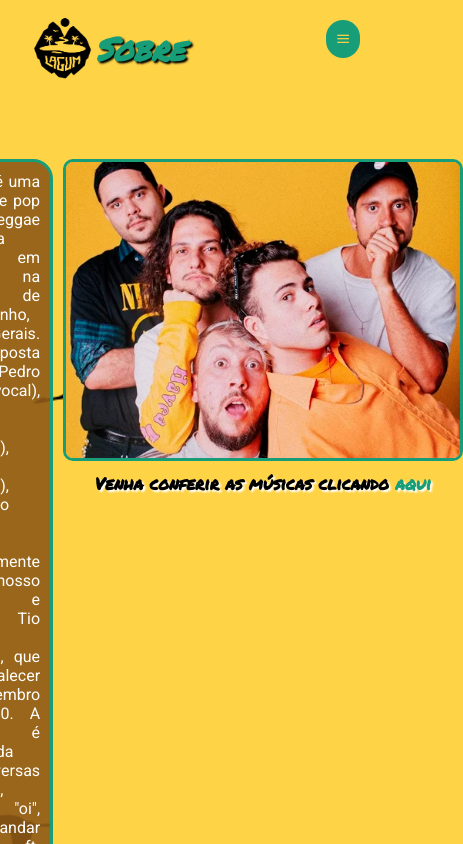
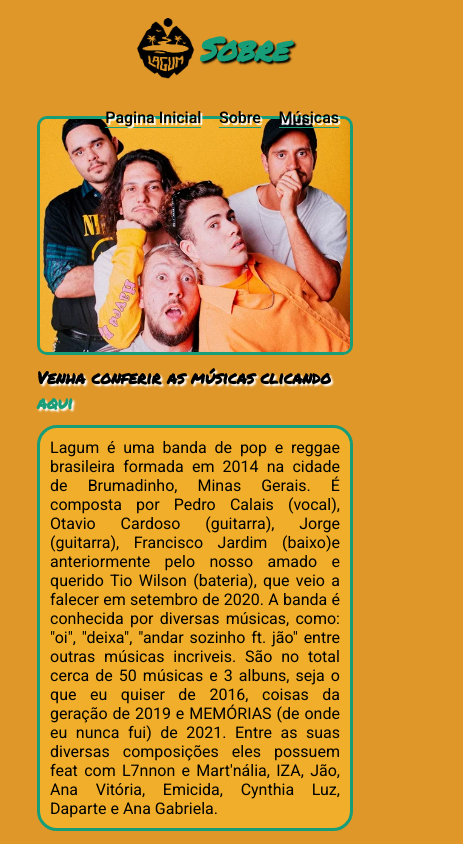
Before and after one commit to JoaoPedroMViana/Pagina-Lagum, a plain HTML site: page sobre.html in a window 390 px wide. Shown: the top 844 px of the page, 463 px wide, since content can reach past the window. Drawn offline with Linux system fonts and the light colour scheme.

Commit message:
responsividade

```diff
--- a/index.html
+++ b/index.html
@@ -8,11 +8,11 @@
     <link rel="shortcut icon" href="./src/img/icone.ico" type="image/x-icon">
     <link rel="stylesheet" href="./src/css/reset.css">
     <link rel="stylesheet" href="./src/css/index.css">
+    <link rel="stylesheet" href="./src/css/responsive.css">
 
 </head>
 
 <body class="corpo">
-
 
    <div class="modal">
         <section class="secLateral">
--- a/sobre.html
+++ b/sobre.html
@@ -8,6 +8,7 @@
     <link rel="shortcut icon" href="./src/img/icone.ico" type="image/x-icon">
     <link rel="stylesheet" href="./src/css/reset.css">
     <link rel="stylesheet" href="./src/css/sobre.css">
+    <link rel="stylesheet" href="./src/css/responsive2.css">
 </head>
 
 <body class="corpo">
--- a/src/css/index.css
+++ b/src/css/index.css
@@ -1,3 +1,4 @@
+
 .modal {
     position: fixed;
     top: 0;
--- /dev/null
+++ b/src/css/responsive.css
@@ -0,0 +1,89 @@
+@media (max-width:1300px){ body {
+    background-size: 1440px;
+}
+.conteudoPrincipal div{
+   display: flex;
+   flex-flow: column;
+   max-width: 85%;
+}
+.modal .secLateral {
+   width: 17%;
+}
+}
+
+@media (max-width:950px){
+.cabecalho .botaoModal {
+   display: none;
+}
+.menu {
+   position: absolute;
+   right: 0%;
+   top: 3%;
+   display: flex;
+   flex-flow: row;
+   max-width: 100vw;
+}
+.menu li {
+   visibility: visible;
+}
+
+.menu a:hover {
+   border-right: none;
+   border-bottom: 2px solid rgb(235, 217, 139) ;
+
+}
+.menu li a {
+   font-size: 100%;
+   text-shadow: 2px 2px 2px #000;
+}
+
+}
+
+
+@media (max-width:600px){
+
+.cabecalho .botaoModal {
+   display: none;
+}
+
+.cabecalho {
+   justify-content: center;
+   align-items: center;
+   width: 100vw
+}
+
+.cabecalho .logo {
+   padding: 0 20px;
+   justify-content: center;
+}
+
+.conteudoPrincipal div{
+   display: flex;
+   flex-flow: column;
+   max-width: 85%;
+   margin-top: 40px;
+}
+
+body {
+   background-image: none;
+   background-color: #1598a8;
+}
+.menu {
+   position: absolute;
+   left: 27%;
+   top: 15%;
+   display: flex;
+   flex-flow: row;
+   max-width: 100vw;
+   gap: 7%
+
+}
+.menu li {
+   visibility: visible;
+}
+.menu li a {
+   border-bottom: 1px solid rgb(235, 217, 139);
+   text-shadow: 2px 2px 2px#000;
+}
+
+}
--- /dev/null
+++ b/src/css/responsive2.css
@@ -0,0 +1,97 @@
+@media (max-width:1300px){ body {
+    background-color: #ffd346;
+    background-size: 1440px;
+    background-repeat: no-repeat;
+}
+.conteudo {
+    display: flex;
+    justify-content: center;
+    max-width: 90%;
+    margin: 0 5%;
+}
+.modal .secLateral {
+   width: 17%;
+}
+}
+
+@media (max-width:950px){
+.cabecalho .botaoModal {
+   display: none;
+}
+.modal {
+    position: absolute;
+    max-width: 100%;
+}
+.menu {
+   position: absolute;
+   right: 3%;
+   top: 3%;
+   display: flex;
+   flex-flow: row;
+   max-width: 100%;
+}
+.menu li {
+   visibility: visible;
+}
+.menu a:hover {
+   border-right: none;
+   border-bottom: 2px solid #179D78 ;
+}
+.menu li a {
+   font-size: 100%;
+   text-shadow: 2px 2px 2px #000;
+}
+.conteudo {
+    display: flex;
+    flex-flow: row wrap-reverse;
+}
+.conteudo .descricao {
+    max-width: 90%;
+    margin-bottom: 10%
+}
+.conteudo .section {
+    max-width: 90%;
+}
+.conteudo .section img {
+    max-width: 100%;
+}
+}
+
+@media (max-width:600px){
+.cabecalho {
+    justify-content: center;
+   align-items: center;
+   width: 100vw;
+   margin-bottom: 2%;
+}
+
+body {
+    background-image: none;
+    background-color: #e0972a;
+    overflow-x: hidden;
+}
+.menu {
+    position: absolute;
+    left: 27%;
+    top: 11%;
+    display: flex;
+    flex-flow: row;
+    max-width: 100vw;
+    gap: 7%
+}
+.menu li {
+   visibility: visible;
+}
+.menu li a {
+   border-bottom: 1px solid #179D78;
+   text-shadow: 2px 2px 1px#fff;
+   color:#000;
+   font-weight: 500;
+   font-size: 100%;
+}
+.conteudo .descricao {
+    color: #000;
+    font-weight: 400;
+    background: #f0ae2b;
+}
+}
```
Also changed, not shown: src/css/sobre.css (+8 -0 lines).
